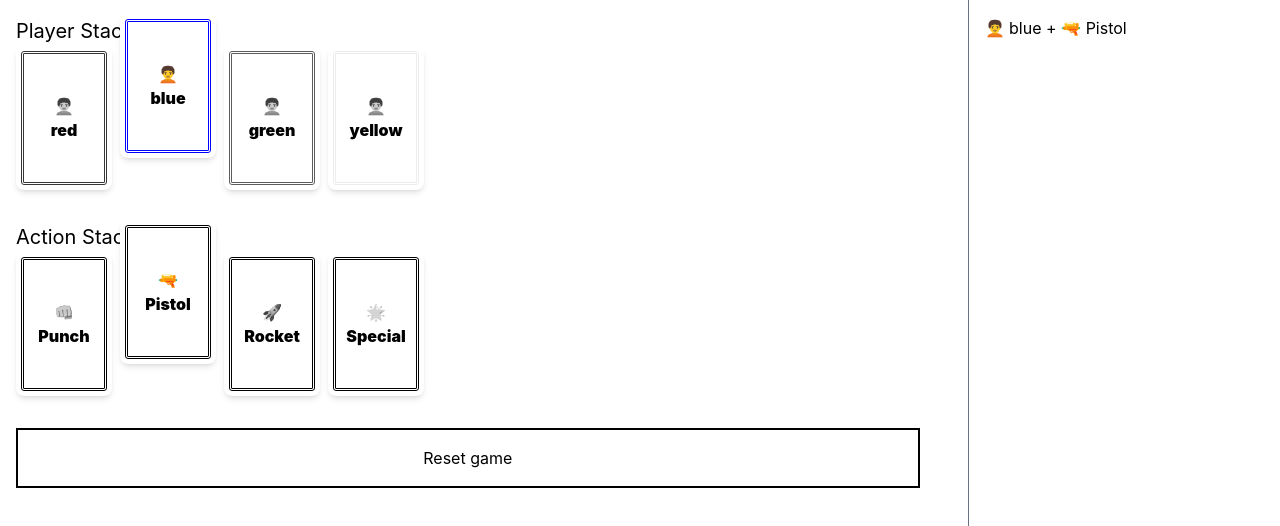
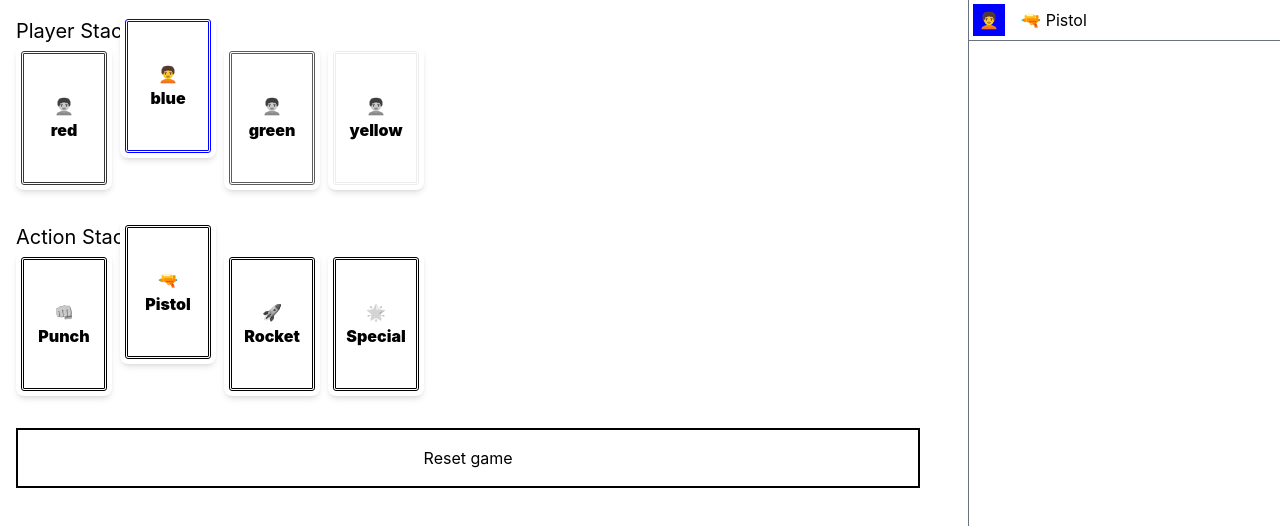
Before and after one commit to svondervoort/roll-based-strategy-game, a React (Vite) app: page / in a window 1280 px wide. Both pictures are taken after a click on the button "Pick card". Shown: the top 526 px of the page. Built offline with nearby package versions, Linux system fonts and the light colour scheme.

Commit message:
Updated the LogList presentation to include player color visually instead of textually

```diff
--- a/src/App.tsx
+++ b/src/App.tsx
@@ -111,7 +111,7 @@ function App() {
           </button>
         )}
       </div>
-      <div className="w-1/4 flex flex-col gap-4 border-l border-gray-500 p-4 overflow-x-hidden overflow-y-auto">
+      <div className="w-1/4 flex flex-col gap-4 border-l border-gray-500 overflow-x-hidden overflow-y-auto">
         <LogList items={logItems}></LogList>
       </div>
     </div>
--- a/src/components/LogList.tsx
+++ b/src/components/LogList.tsx
@@ -7,9 +7,12 @@ export function LogList({
 }) {
   return (
     <div>
-      <ul className="">
+      <ul className="flex flex-col gap-1">
         {items.map((item, index) => (
-          <li key={ index }>{ item.playerCard.icon } { item.playerCard.name } + { item.actionCard.icon} { item.actionCard.name }</li>
+          <li key={ index } className="flex gap-4 items-center border-b border-gray-500 p-1">
+              <div className="size-8 flex items-center justify-center" style={{ backgroundColor: item.playerCard.color }}>{ item.playerCard.icon }</div>
+              <div>{ item.actionCard.icon} { item.actionCard.name }</div>
+            </li>
         ))}
       </ul>
     </div>
```
